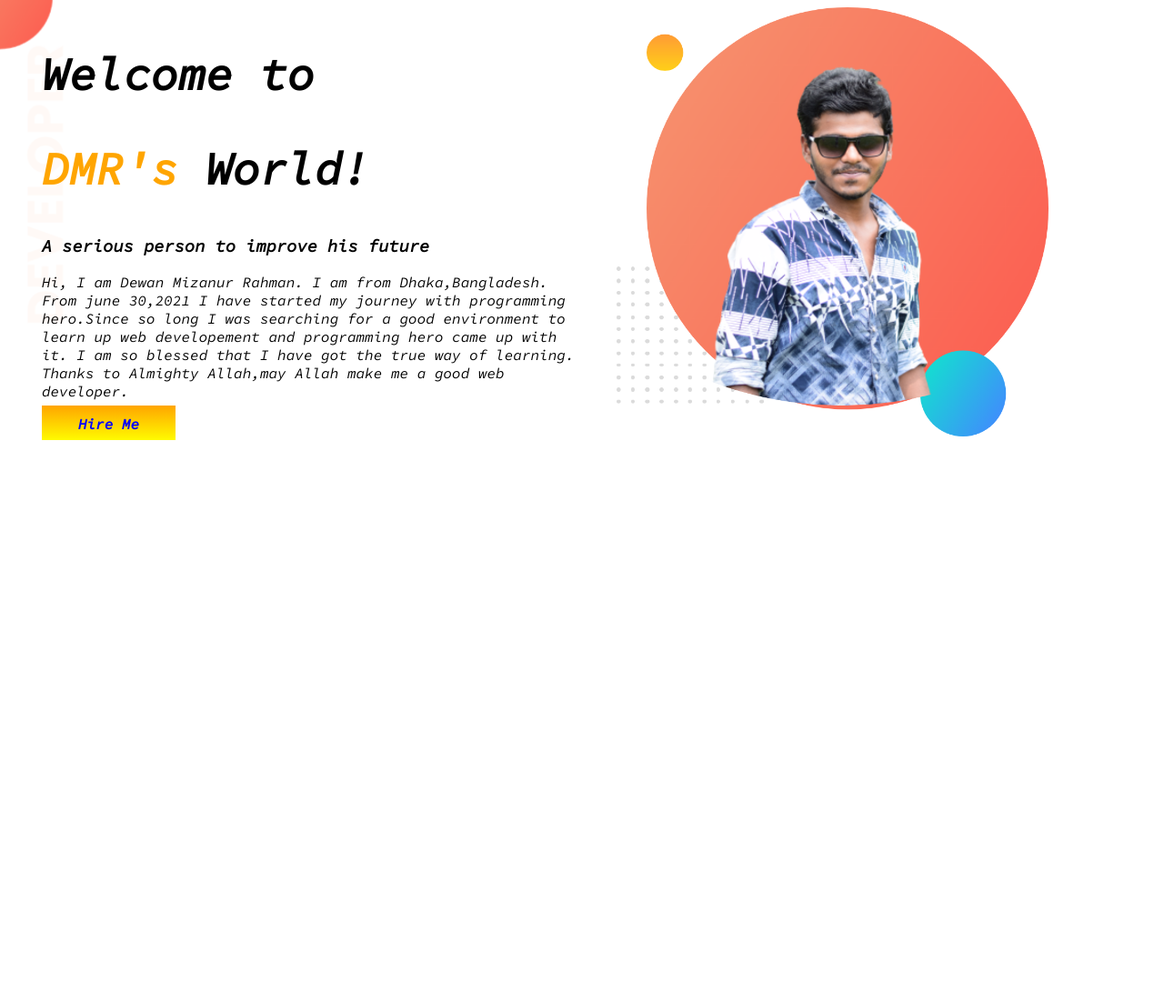
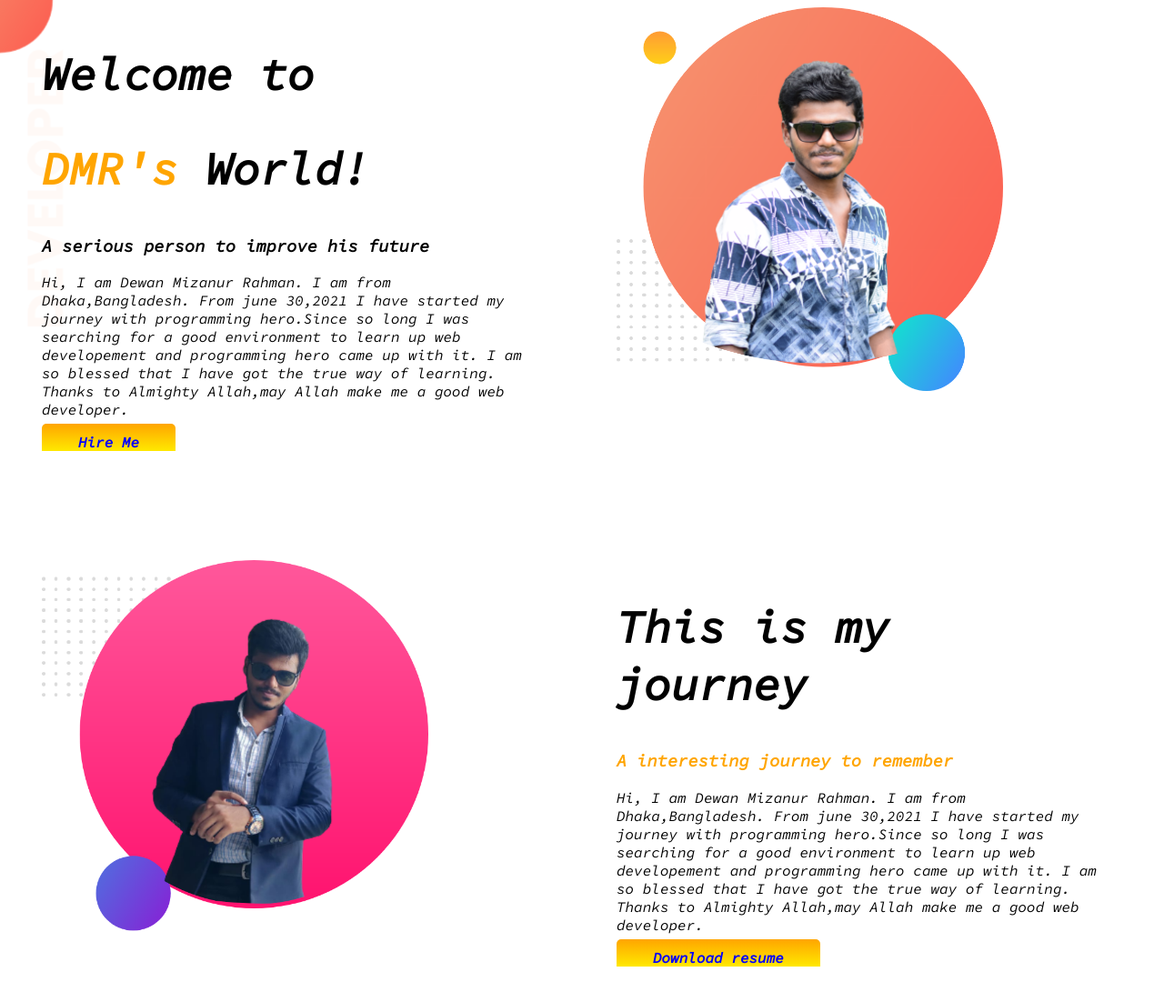
Before and after one commit to dewan-mizanur911/portfolio-site, a plain HTML site: page index.html in a window 1280 px wide. Shown: the whole page at 91% size. Before the commit the page ends 800 px from the top, so only its background shows below. Drawn offline with Linux system fonts and the light colour scheme.

Commit message:
middle section added

```diff
--- a/css/style.css
+++ b/css/style.css
@@ -2,15 +2,17 @@ body{
     font-family: 'Source Code Pro', monospace;
     background-image: url(../images/top-banner.png);
     background-repeat: no-repeat;
-    background-position: left;
 }
-.top-section{
+.top-section,.journey-section{
     display: flex;
+    margin-bottom: 120px;
 }
 .intro{
     width: 50%;
     overflow: hidden;
     padding-left: 3%;
+    padding-right: 5%;
+
 }
 .color-orange{
     color: orange;
@@ -23,6 +25,7 @@ body{
     padding: 10px 40px;
     color: blue;
     font-weight: 700;
+    border-radius: 5px;
 }
 .button-color{
     background-image: linear-gradient(orange,yellow);
--- a/index.html
+++ b/index.html
@@ -24,5 +24,18 @@
             <img src="images/dmr-image.png" alt="">
         </div>
     </section>
+    <!--Middle section-->
+    <section class="journey-section">
+        <div class="intro">
+            <img src="images/edited.png" alt="">
+        </div>
+        <div class="intro">
+            <h1 class="bigger-font">This is my journey</h1>
+
+            <h3 class="color-orange">A interesting journey to remember</h3>
+            <p>Hi, I am Dewan Mizanur Rahman. I am from Dhaka,Bangladesh. From june 30,2021 I have started my journey with programming hero.Since so long I was searching for a good environment to learn up web developement and programming hero came up with it. I am so blessed that I have got the true way of learning. Thanks to Almighty Allah,may Allah make me a good web developer.</p>
+            <a class="link-button button-color" href="#">Download resume</a>
+        </div>
+    </section>
 </body>
 </html>
```
